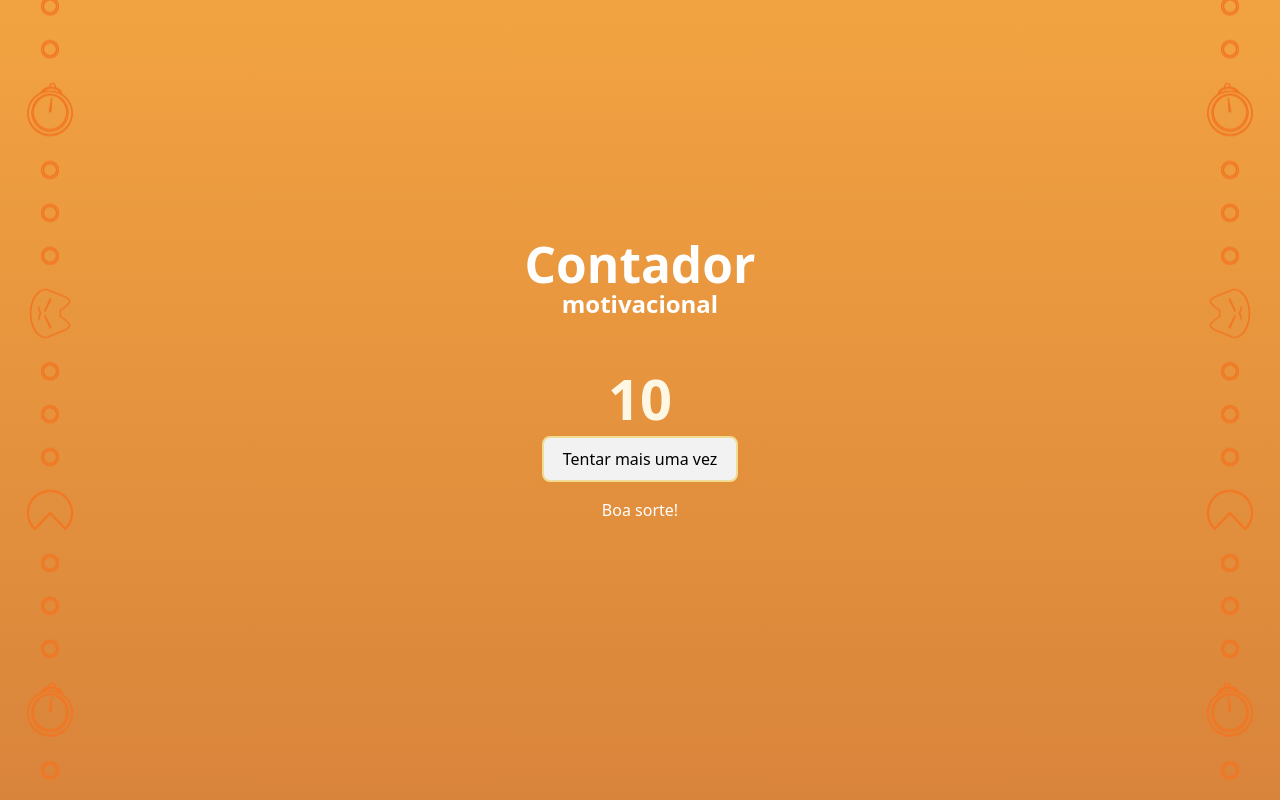
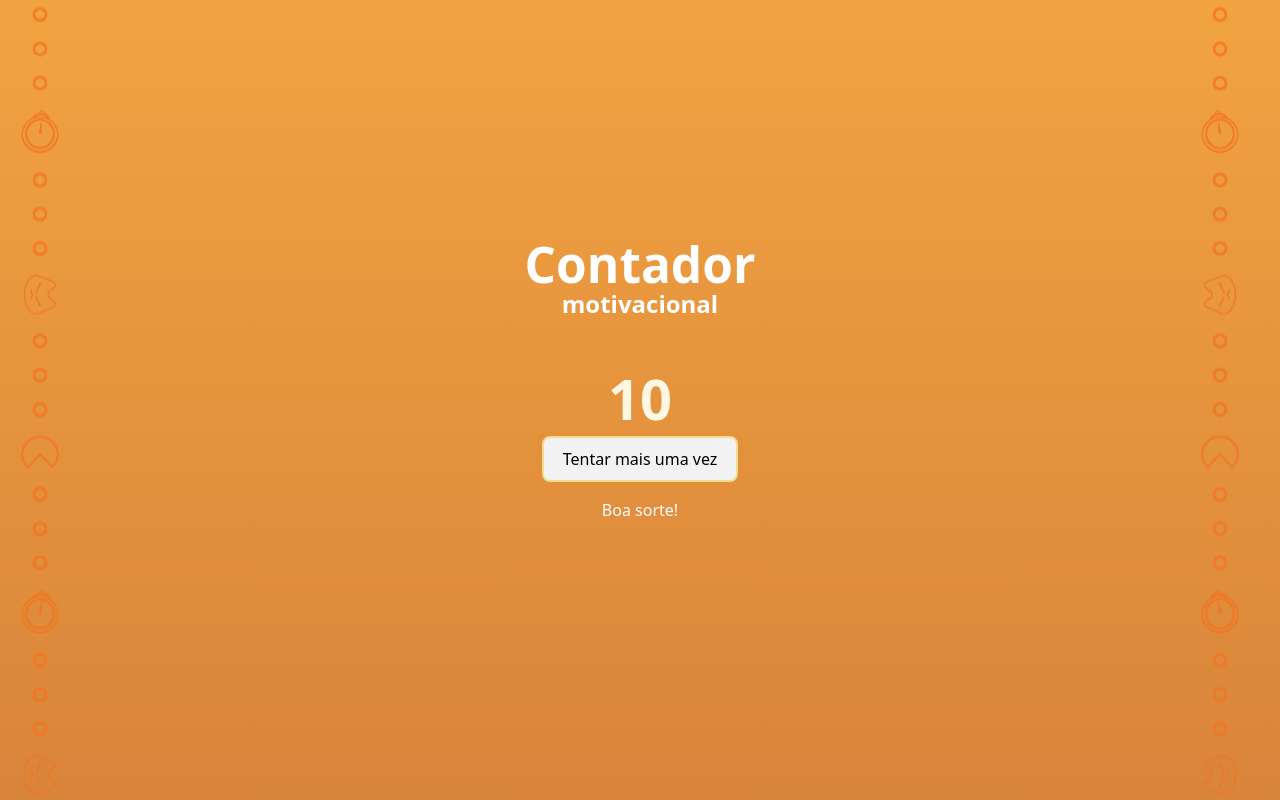
Before and after one commit to Ediel-lab/Motivational-accountant, a React (Vite) app: page / in a window 1280 px wide. Built offline with nearby package versions, Linux system fonts and the light colour scheme.

Commit message:
MarkV2
Now we have a basis for working with details.

```diff
--- a/index.html
+++ b/index.html
@@ -1,5 +1,5 @@
 <!doctype html>
-<html lang="en">
+<html lang="pt-br">
   <head>
     <meta charset="UTF-8" />
     <link rel="icon" type="image/svg+xml" href="/time.svg" />
--- a/src/index.css
+++ b/src/index.css
@@ -119,69 +119,41 @@ button:focus-visible {
   top: 0;
   width: 100px;
   height: 100vh;
+  overflow: hidden;
+  z-index: -1;
+  pointer-events: none;
+}
+
+.fita-lateral::before {
+  content: "";
+  position: absolute;
+  top: 0;
+  left: 0;
+  right: 0;
+  width: 100%;
+  height: calc(100vh + 1200px);
   background-image: var(--fita-img);
-  background-size: 100% auto;
   background-repeat: repeat-y;
-  z-index: -1;
+  background-size: 80px auto;
   animation: descerFita 40s linear infinite;
 }
 
 .fita-esquerda {
   --fita-img: url('/B-L.png');
   left: 0;
-  /* Ajuste fino: começa 20% acima */
-  background-position: 0 -20vh;
-  /* Compensa o início antecipado */
-  animation-delay: -8s; /* 20% de 40s */
 }
 
 .fita-direita {
   --fita-img: url('/B-R.png');
   right: 0;
-  background-position: 0 -20vh;
-  animation-delay: -8s;
 }
 
 @keyframes descerFita {
   0% {
-    background-position: 0 0;
+    transform: translateY(-960px);
   }
   100% {
-    background-position: 0 100vh;
-  }
-}
-
-.fita-lateral::before {
-  content: "";
-  position: absolute;
-  top: 100vh;
-  left: 0;
-  width: 100%;
-  height: 2px;
-  background: red;
-  z-index: 100;
-}
-
-.fita-lateral::after {
-  content: "";
-  position: absolute;
-  top: 100%;
-  left: 0;
-  width: 100%;
-  height: 100%;
-  background-image: inherit;
-  background-position: inherit;
-  background-size: inherit;
-}
-
-
-
-@keyframes descerFita {
-  0% {
-    background-position: 0 -20vh; /* Começa acima */
-  }
-  100% {
-    background-position: 0 80vh; /* Termina antes do final */
+    transform: translateY(0);
   }
 }
 
```
